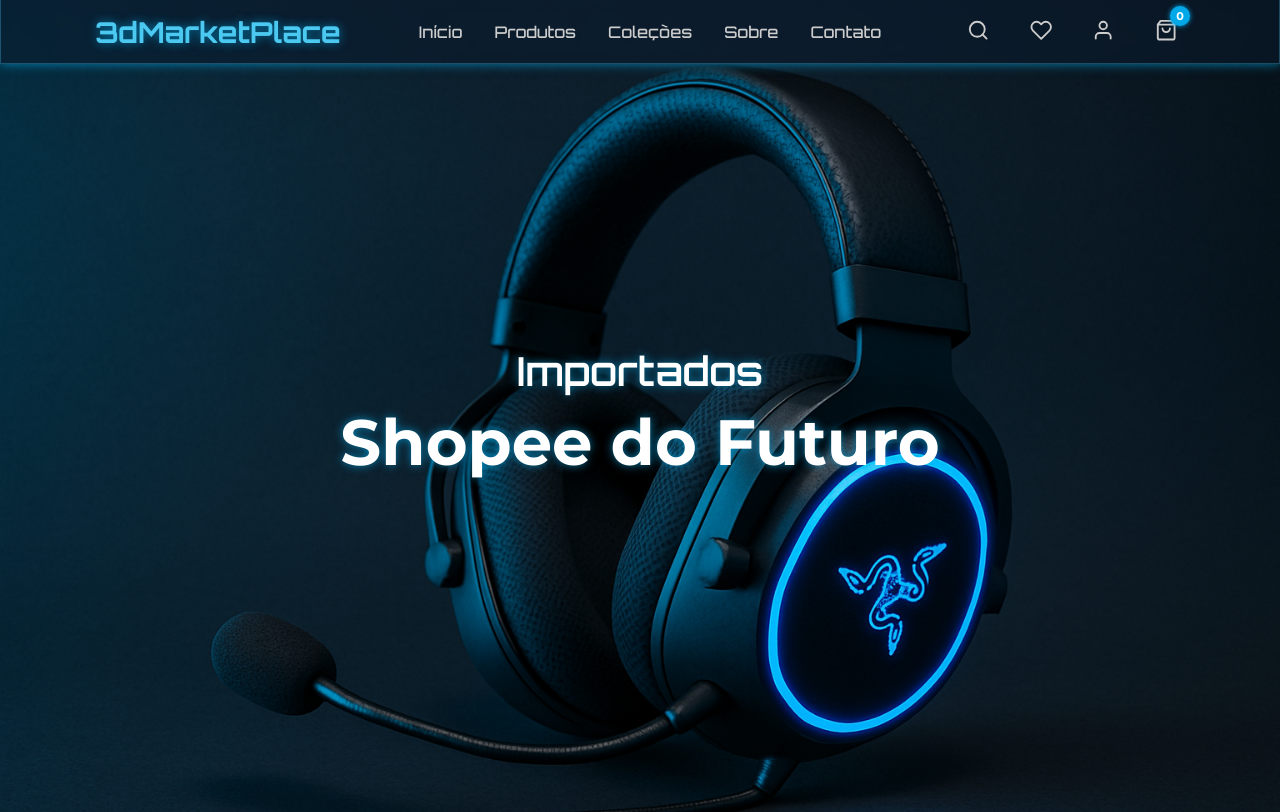
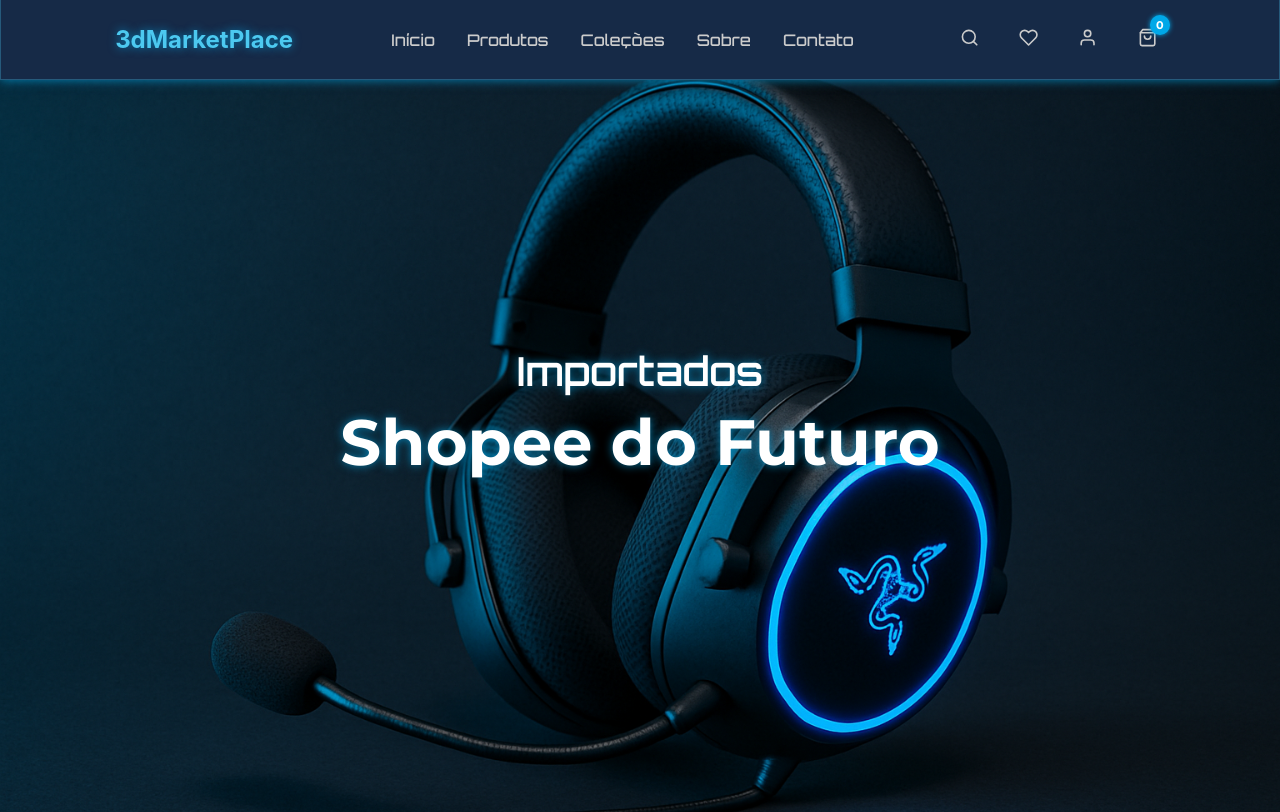
Before and after one commit to SimaoGui/3dMarketPlace, a React (Vite) app: page /#/home in a window 1280 px wide. Shown: the top 812 px of the page. Built offline with nearby package versions, Linux system fonts and the light colour scheme.

Commit message:
correctionRedesign

```diff
--- a/src/pages/ProductDetails.jsx
+++ b/src/pages/ProductDetails.jsx
@@ -6,7 +6,7 @@ import Footer from '../components/Footer';
 import ModelViewer from '../components/ModelViewer';
 import '../styles/productDetails.css'
 import { FaSquarePollVertical } from 'react-icons/fa6';
-import { FaBalanceScale, FaLayerGroup, FaPalette, FaRegStar, FaRulerCombined, FaSearchMinus, FaSearchPlus, FaStar, FaStarHalfAlt, FaWrench } from 'react-icons/fa';
+import { FaBalanceScale, FaBolt, FaHeart, FaLayerGroup, FaPalette, FaRegStar, FaRulerCombined, FaSearchMinus, FaSearchPlus, FaShoppingCart, FaStar, FaStarHalfAlt, FaWrench } from 'react-icons/fa';
 
 const ProductDetail = () => {
   const { id } = useParams();
@@ -171,17 +171,17 @@ const handleViewChange = (view) => {
 
                 <div className="product-actions">
                   <button className="action-btn buy-btn">
-                    <i className="fas fa-bolt"></i> Comprar Agora
+                    <FaBolt/> Comprar Agora
                   </button>
                   <button className="action-btn cart-btn">
-                    <i className="fas fa-shopping-cart"></i> Adicionar ao Carrinho
+                    <FaShoppingCart/> Adicionar ao Carrinho
                   </button>
                   <div className='action-add'>
                     <button
                       className={`action-btn1 wishlist-btn ${isWishlisted ? 'wishlisted' : ''}`}
                       onClick={() => setIsWishlisted(!isWishlisted)}
                     >
-                      <i className={`fas fa-heart ${isWishlisted ? 'active' : ''}`}></i>
+                      <FaHeart className={`fas fa-heart ${isWishlisted ? 'active' : ''}`}></FaHeart>
                       {isWishlisted ? 'Favoritado' : 'Favoritar'}
                     </button>
                     <div className="quantity-selector">
--- a/src/pages/Products.jsx
+++ b/src/pages/Products.jsx
@@ -69,6 +69,7 @@ const Products = () => {
     <div>
       <Navbar/>
       <main>
+        <div className={styles.mainDiv}>
         <div className={styles.hero}>
           <div className={styles.carrossel}>
             {images.map((image, index) => (
@@ -156,6 +157,7 @@ const Products = () => {
             ))}
           </div>
         </section>
+        </div>
       </main>
       <Footer/>
     </div>
--- a/src/styles/navbar.module.css
+++ b/src/styles/navbar.module.css
@@ -19,12 +19,12 @@
   top: 0;
   left: 0;
   width: 100%;
-  height: 8vh;
+  height: 10vh;
   z-index: 1000;
   display: flex;
   align-items: center;
   justify-content: center;
-  background-color: rgba(10, 26, 47, 0.5); /* --color-deep-blue com transparência */
+  background-color: var(--color-navy); /* --color-deep-blue com transparência */
   backdrop-filter: blur(6px);
   -webkit-backdrop-filter: blur(8px);
   padding: 1rem 1rem;
@@ -54,9 +54,9 @@
 }
 
 .navbarLogoPC a {
-  font-size: 1.8rem;
+  font-size: 1.5rem;
   font-weight: 700;
-  font-family: 'Orbitron', sans-serif;
+  font-family: 'Inter', sans-serif;
   color: var(--color-cyan);
   text-decoration: none;
   transition: var(--transition-fast);
@@ -79,6 +79,7 @@
   text-decoration: none;
   font-family: 'Orbitron', sans-serif;
   font-weight: 500;
+  font-size: 1rem;
   position: relative;
   padding: 0.5rem 0;
   transition: var(--transition-fast);
@@ -120,7 +121,7 @@
 
 .navIcon {
   color: var(--color-gray-20);
-  font-size: 1.4rem;
+  font-size: 1.2rem;
   transition: var(--transition-fast);
 }
 
--- a/src/styles/products.module.css
+++ b/src/styles/products.module.css
@@ -1,4 +1,7 @@
-main{
+
+.mainDiv {
+  width: 100%;
+  height: 100%;
   background-color: hsl(216, 30%, 83%);
 }
 
```
